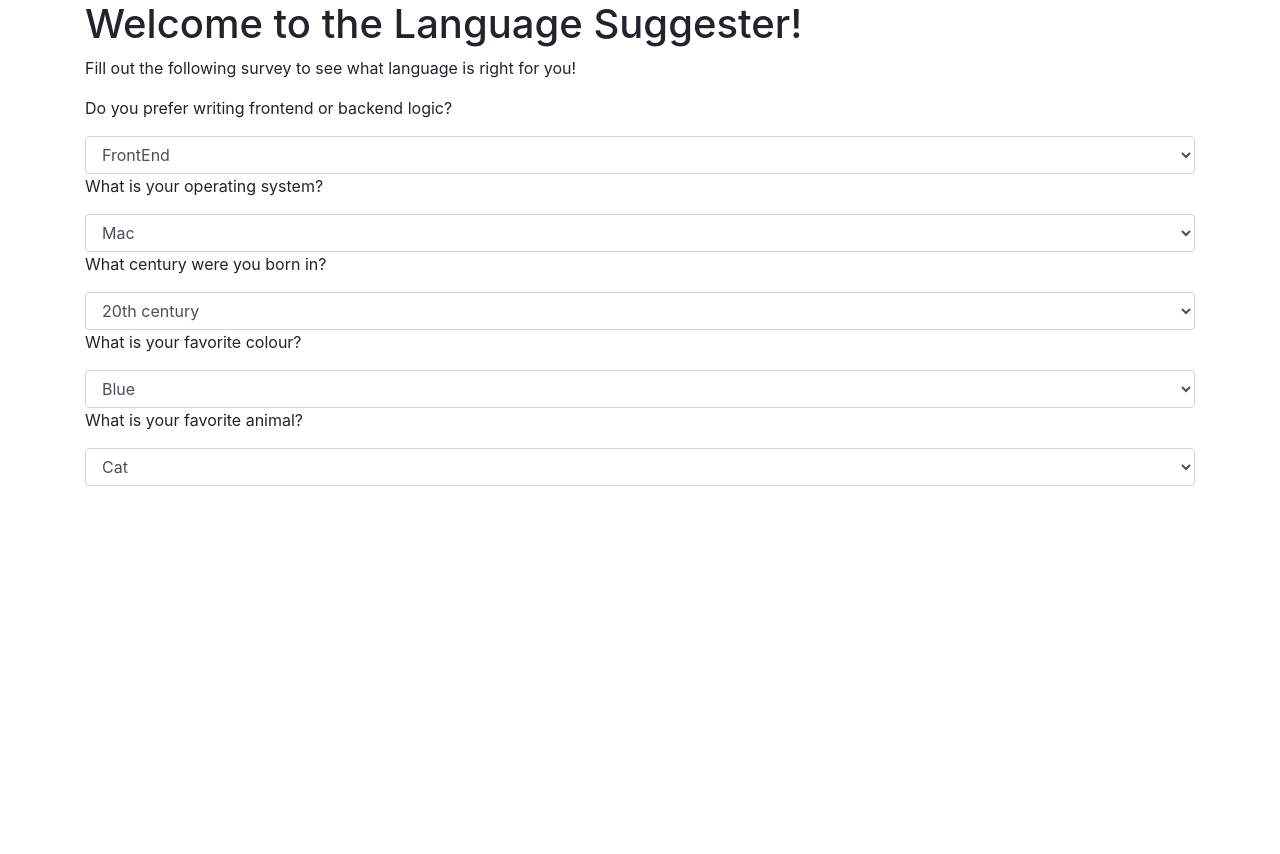
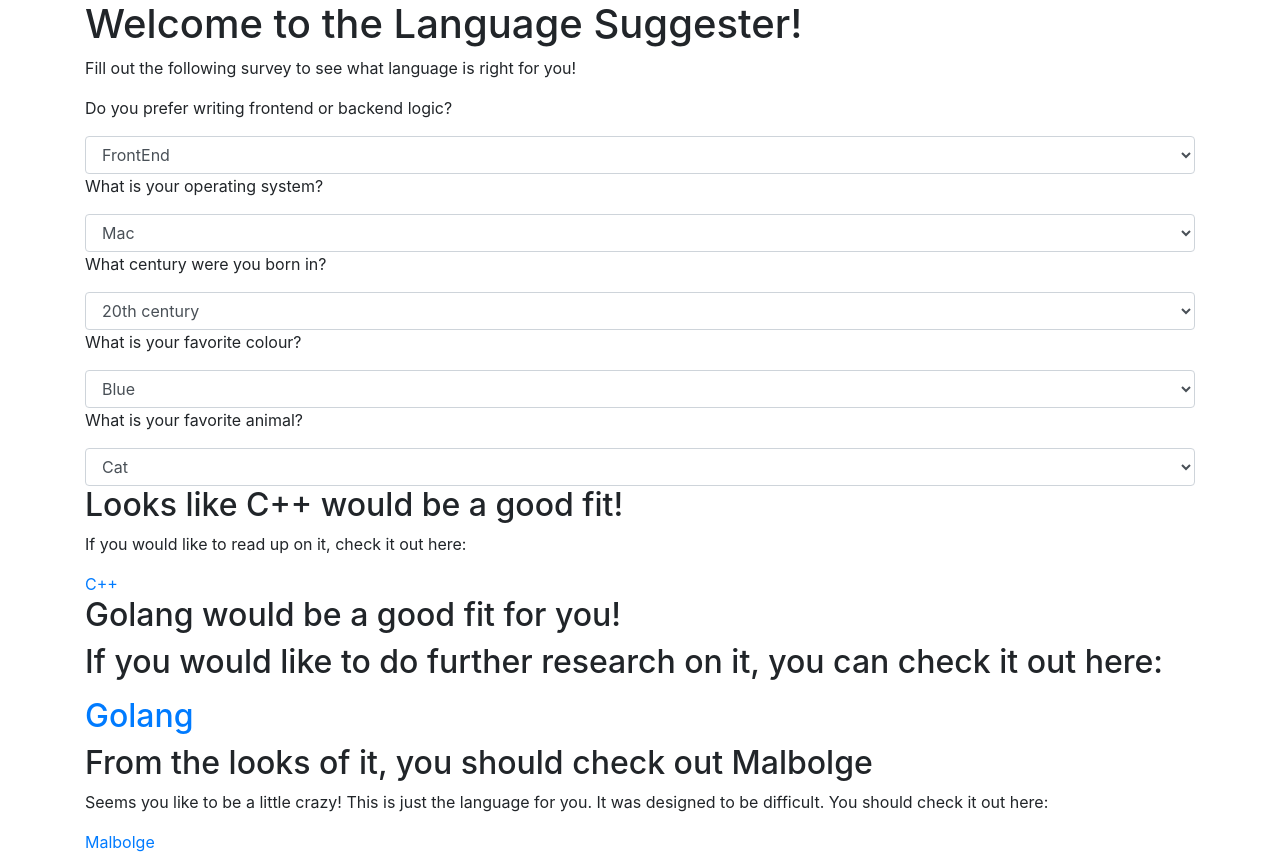
Before and after one commit to ElliotMcGonigal/Epicodus-Language-Suggester, a plain HTML site: page index.html in a window 1280 px wide. Before the commit the page ends 800 px from the top, so only its background shows below. Drawn offline with Linux system fonts and the light colour scheme.

Commit message:
added code description sections

```diff
--- a/index.html
+++ b/index.html
@@ -43,6 +43,21 @@
         <option value="3">Giraffe</option>
       </select>
     </form>
+    <div id="c++">
+      <h2>Looks like C++ would be a good fit!</h2>
+      <p>If you would like to read up on it, check it out here:</p>
+      <a href="C++ LINK HERE">C++</a>
+    </div>
+    <div id="golang">
+      <h2>Golang would be a good fit for you!<h2>
+      <p>If you would like to do further research on it, you can check it out here:</p>
+      <a href="GOLANG LINK HERE">Golang</a>
+    </div>
+    <div id="malbolge">
+      <h2>From the looks of it, you should check out Malbolge</h2>
+      <p>Seems you like to be a little crazy! This is just the language for you. It was designed to be difficult. You should check it out here:</p>
+      <a href="https://codelani.com/languages/malbolge.html">Malbolge</a>
+    </div>
   </div>
 </body>
 </html>
```
